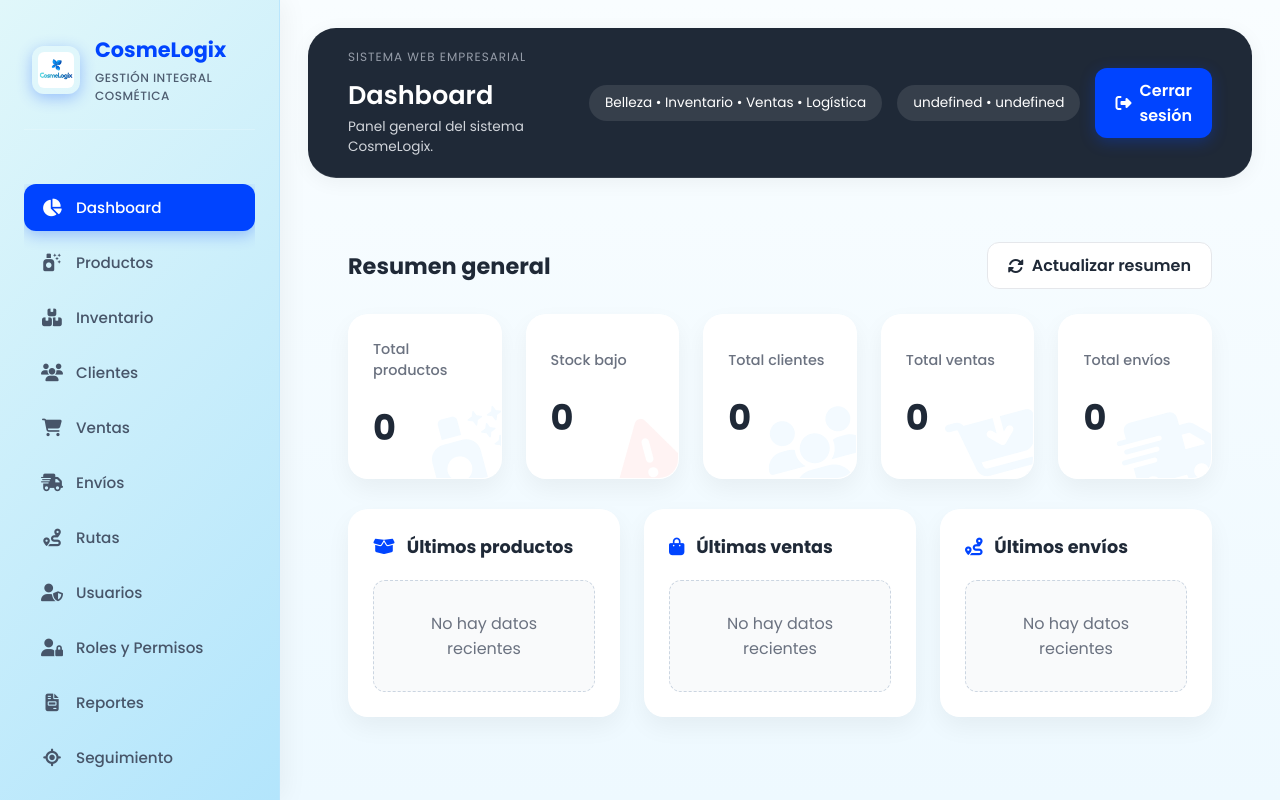
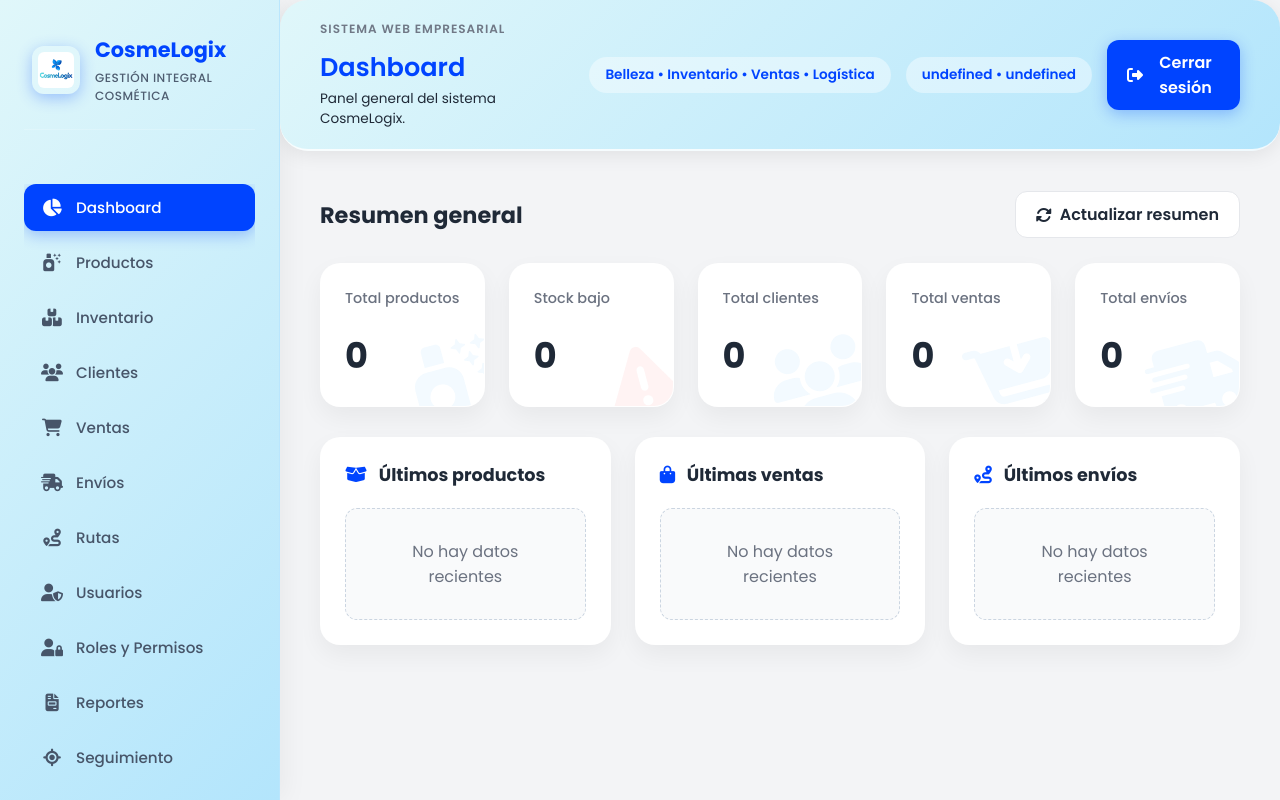
Before and after one commit to aylan02/mi-proyecto-fastapi, a FastAPI app: page /web in a window 1280 px wide. Run offline with FastAPI, Linux system fonts and the light colour scheme; the visitor is signed in with stand-in values (Sample User, id 1).

Commit message:
Update index.html
aqui actualizo el index, cambiando de color el puente y que no se vea por detras la pagina, elimine una barra horizontal del menu lateral y ajuste los tamaños de los cuadros de la parte de reportes

```diff
--- a/templates/index.html
+++ b/templates/index.html
@@ -54,27 +49,34 @@
             overflow: hidden;
         }
 
-        /* Estructura Base */
         .app-shell {
             display: flex;
             height: 100vh;
+            width: 100vw;
+            margin: 0;
+            padding: 0;
         }
 
         /* ==========================================================================
-           2. SIDEBAR Y NAVEGACIÓN
+           2. SIDEBAR Y NAVEGACIÓN (SIN BARRA DE SCROLL HORIZONTAL)
            ========================================================================== */
         .sidebar {
             width: 280px;
-            /* Aquí aplicamos el color celeste degradado a la barra lateral */
+            min-width: 280px;
             background: var(--celeste-gradient);
             padding: 24px;
             box-shadow: 4px 0 25px rgba(0,0,0,0.05);
-            z-index: 10;
+            z-index: 1000;
             display: flex;
             flex-direction: column;
             gap: 30px;
             border-right: 1px solid #bae6fd;
+            overflow-x: hidden !important;
+            overflow-y: auto;
         }
+
+        .sidebar::-webkit-scrollbar, .sidebar-nav::-webkit-scrollbar { display: none; }
+        .sidebar, .sidebar-nav { -ms-overflow-style: none; scrollbar-width: none; }
 
         .brand {
             display: flex;
@@ -144,32 +146,37 @@
         }
 
         /* ==========================================================================
-           3. MAIN PANEL Y TOPBAR ORIGINAL
+           3. MAIN PANEL Y TOPBAR (PUENTE SELLADO)
            ========================================================================== */
         .main-panel {
             flex: 1;
             overflow-y: auto;
+            overflow-x: hidden;
             position: relative;
+            background-color: var(--bg-body);
+            padding: 0 !important;
+            margin: 0 !important;
         }
 
-        /* Topbar: Fondo oscuro elegante para que resalte tu texto original */
         .topbar {
-            background: #1F2937 !important;
-            color: #FFFFFF !important;
-            box-shadow: 0 4px 20px rgba(0,0,0,0.05);
-            position: sticky;
-            top: 0;
-            z-index: 5;
-            padding: 20px 40px;
-            border-bottom: 1px solid rgba(255,255,255,0.1);
+            background: var(--celeste-gradient) !important;
+            color: var(--text-main) !important;
+            box-shadow: 0 4px 20px rgba(0,0,0,0.08) !important;
+            position: sticky !important;
+            top: 0 !important;
+            z-index: 9999 !important;
+            padding: 20px 40px !important;
+            border-bottom: 2px solid rgba(255,255,255,0.8) !important;
             display: flex;
             justify-content: space-between;
             align-items: center;
+            margin: 0 !important;
+            width: 100%;
         }
 
-        .topbar h2 { font-size: 1.6rem; font-weight: 600; margin-bottom: 2px; }
-        .topbar .eyebrow { font-size: 0.75rem; text-transform: uppercase; color: #9CA3AF; letter-spacing: 1px; }
-        .topbar .subtitle { font-size: 0.85rem; color: #D1D5DB; }
+        .topbar h2 { font-size: 1.6rem; font-weight: 600; margin-bottom: 2px; color: var(--primary); }
+        .topbar .eyebrow { font-size: 0.75rem; text-transform: uppercase; color: var(--text-muted); letter-spacing: 1px; font-weight: 600; }
+        .topbar .subtitle { font-size: 0.85rem; color: var(--text-main); }
 
         .topbar-actions { display: flex; align-items: center; gap: 15px; }
 
@@ -415,8 +447,8 @@
                     <p id="page-subtitle" class="subtitle">Panel general del sistema CosmeLogix.</p>
                 </div>
                 <div class="topbar-actions">
-                    <span class="pill" style="background: rgba(255,255,255,0.1); padding: 8px 16px; border-radius: 20px; font-size:0.85rem;">Belleza • Inventario • Ventas • Logística</span>
-                    <span id="usuario-actual" class="pill" style="background: rgba(255,255,255,0.1); padding: 8px 16px; border-radius: 20px; font-size:0.85rem;"></span>
+                    <span class="pill" style="background: rgba(255,255,255,0.4); padding: 8px 16px; border-radius: 20px; font-size:0.85rem; font-weight:600; color: var(--primary);">Belleza • Inventario • Ventas • Logística</span>
+                    <span id="usuario-actual" class="pill" style="background: rgba(255,255,255,0.4); padding: 8px 16px; border-radius: 20px; font-size:0.85rem; font-weight:600; color: var(--primary);"></span>
                     <button class="btn btn-primary" id="btn-logout" type="button">
                         <i class="fa-solid fa-right-from-bracket"></i> Cerrar sesión
                     </button>
```
Also changed, not shown: other parts of templates/index.html (+40 -31 lines).
